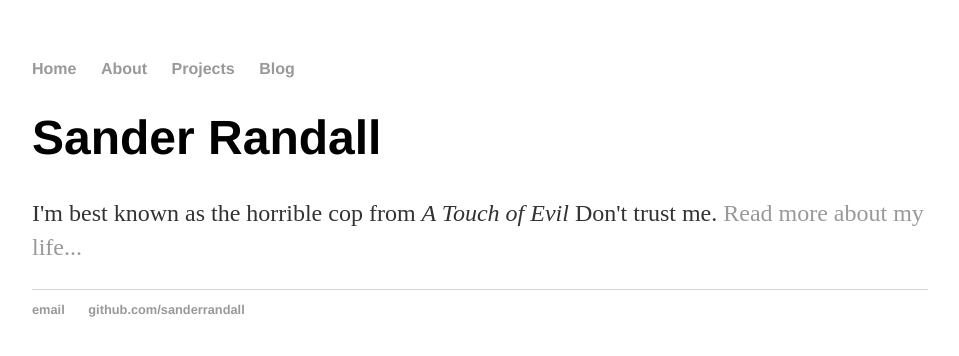
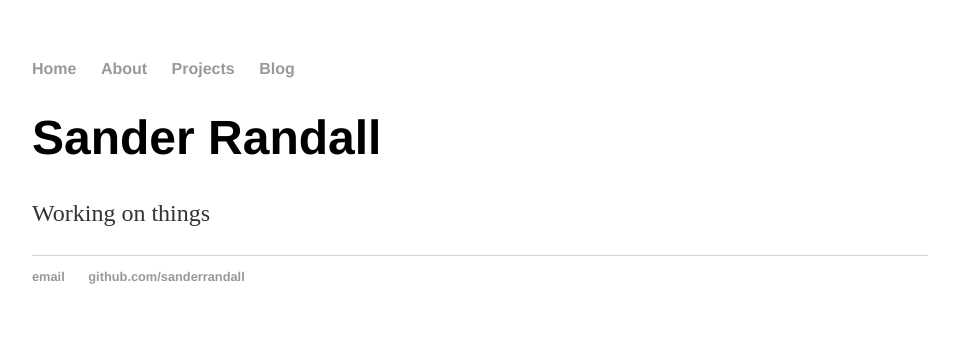
Before and after one commit to sanderrandall/sanderrandall.github.io, a Jekyll site: the page built from index.html, in a window 1280 px wide. Shown: the top 356 px of the page, without its empty margins (160-1119 px from the left). Built offline with Jekyll 4.4.1, drawn with Linux system fonts in a browser that asks for light colours.

Commit message:
Update index.html

```diff
--- a/index.html
+++ b/index.html
@@ -4,5 +4,5 @@ title: Sander Randall
 ---
 <div class="blurb">
 	<h1>Sander Randall</h1>
-	<p>I'm best known as the horrible cop from <em>A Touch of Evil</em> Don't trust me. <a href="/about">Read more about my life...</a></p>
+	<p>Working on things</p>
 </div><!-- /.blurb -->
```
